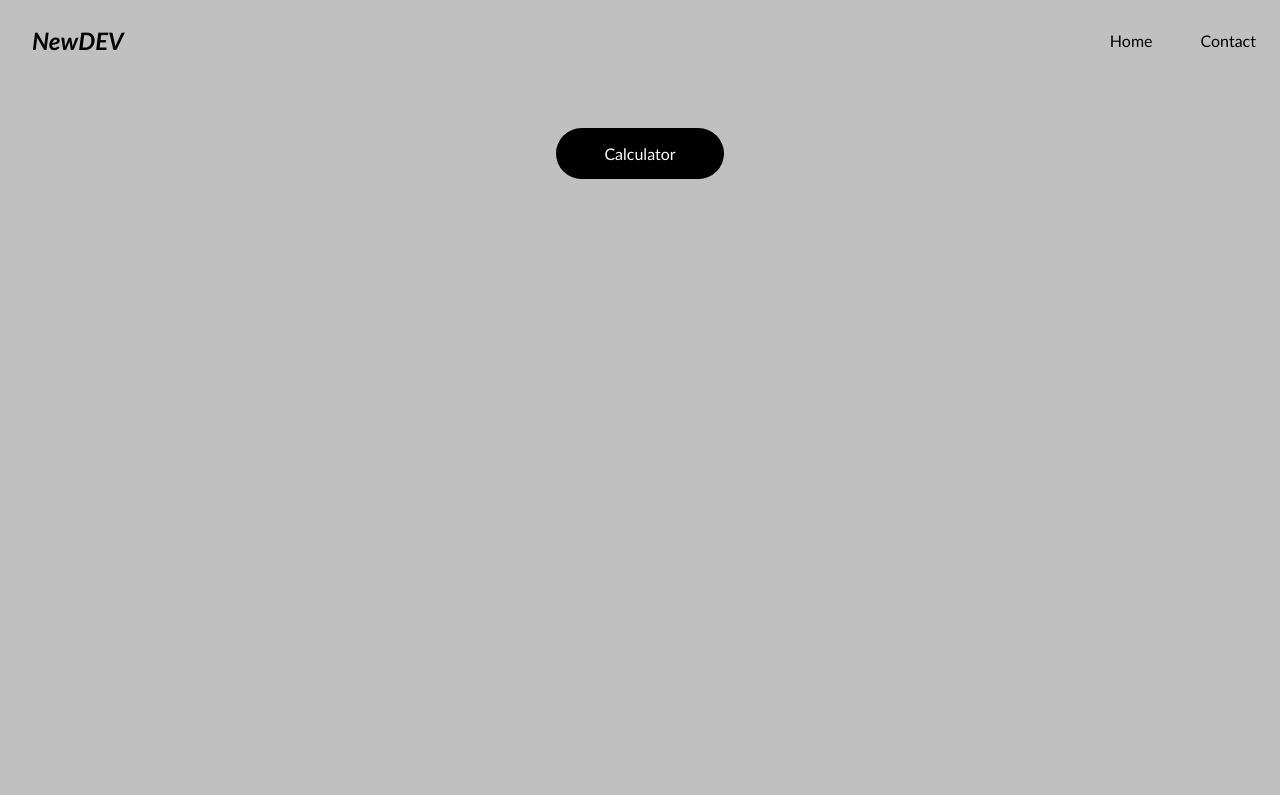
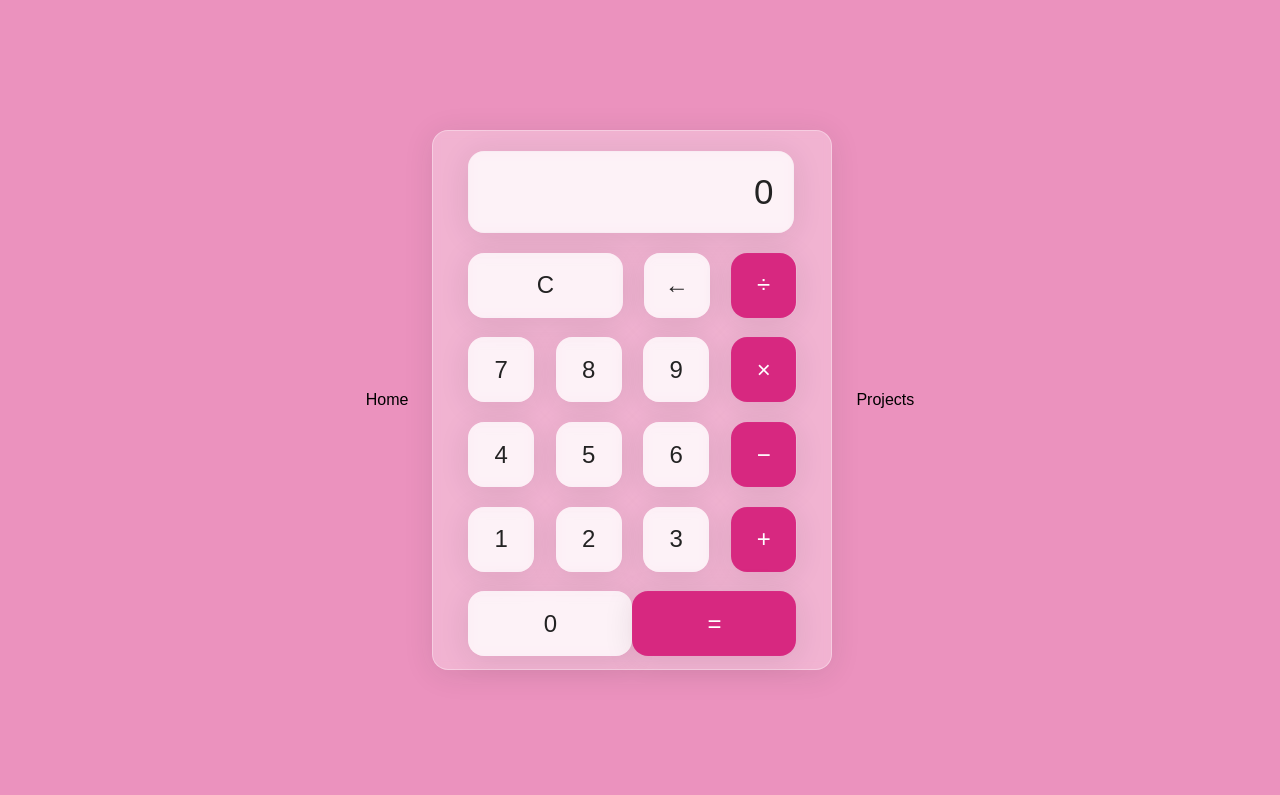
Before and after one commit to nnh26/Personal-Portfolio, a plain HTML site: page Projects.html in a window 1280 px wide. Drawn offline with Linux system fonts and the light colour scheme.

Commit message:
New update
Added a calculator under projects

```diff
--- a/Projects.html
+++ b/Projects.html
@@ -1,44 +1,120 @@
 <!DOCTYPE html>
 <html lang="en">
-  <head>
-    <meta charset="UTF-8" />
-    <meta name="viewport" content="width=device-width, initial-scale=1.0" />
-    <title>Document</title>
-    <link rel="stylesheet" href="style3.css" />
-    <style>
-      .center {
-        text-align: center;
-      }
-    </style>
-  </head>
-  <body>
     <nav>
-    <div class="logo">NewDEV</div>
+
         <div class="nav-items">
-      <a href="index.html">Home</a><a href="Contact.html">Contact</a>
+          <a href="index.html">Home</a>
         </div>
        </nav>
 
-   <section class="hero">
-    <div class="hero-container">
-      <div class="column-center">
-        <a href="Calculator.html"><button>Calculator</button></a>
+
+<head>
+
+
+    <meta charset="UTF-8">
+    <meta http-equiv="X-UA-Compatible" content="IE=edge">
+    <meta name="viewport" content="width=device-width, initial-scale=1.0">
+    <link rel="stylesheet" href="style4.css">
+    <title>Calculator</title>
+
+
+
+
+</head>
+
+<body>
+
+
+
+
+    <div class="wrapper">
+        <section class = "screen" >
+            0
+    </section>
+        <section class="calc-buttons">
+            <div class="calc-button-row">
+                    <button class="calc-button double">
+                        C
+                    </button>
+                    <button class="calc-button">
+                        &larr;
+                    </button>
+                    <button class="calc-button">
+                        &divide;
+                    </button>
+                </div>
+            <div class="calc-button-row">
+
+                    <button class="calc-button">
+                        7
+                    </button>
+                    <button class="calc-button">
+                        8
+                    </button>
+                    <button class="calc-button">
+                        9
+                    </button>
+                    <button class="calc-button">
+                        &times;
+                    </button>
+
+            </div>
+                <div class="calc-button-row">
+                    <button class="calc-button">
+                        4
+                    </button>
+                    <button class="calc-button">
+                        5
+                    </button>
+                    <button class="calc-button">
+                        6
+                    </button>
+                    <button class="calc-button">
+                        &minus;
+                    </button>
+
+                </div>
+                <div class="calc-button-row">
+                    <button class="calc-button">
+                        1
+                    </button>
+                    <button class="calc-button">
+                        2
+                    </button>
+                    <button class="calc-button">
+                        3
+                    </button>
+                    <button class="calc-button">
+                        &plus;
+                    </button>
+                </div>
+                <div class="calc-button-row">
+                    <button class="calc-button triple">
+                        0
+                    </button>
+                    <button class="calc-button triple">
+                        &equals;
+                    </button>
                 </div>
             </div>
         </section>
-
-   <!--
-   <section class="hero">
-    <div class="hero-container">
-      <div class="column-left">
+    </div>
 
     <div>
-          <p>Work in progress</p>
+        <nav>
 
+            <div class="nav-items">
+              <a href="Projects.html">Projects</a>
             </div>
+          </nav>
     </div>
-      -->
+
+
+
+    <script src="script.js"></script>
+
 
 </body>
 
+
 </html>
--- a/style4.css
+++ b/style4.css
@@ -12,7 +12,7 @@ nav {
     justify-content: space-between;
     align-items: center;
     padding: 0rem calc((100vw - 1300px) / 2);
-    position: fixed;
+    position: top;
   }
 
   .nav-items {
```
Lines whose indentation alone changed are shown as unchanged.
